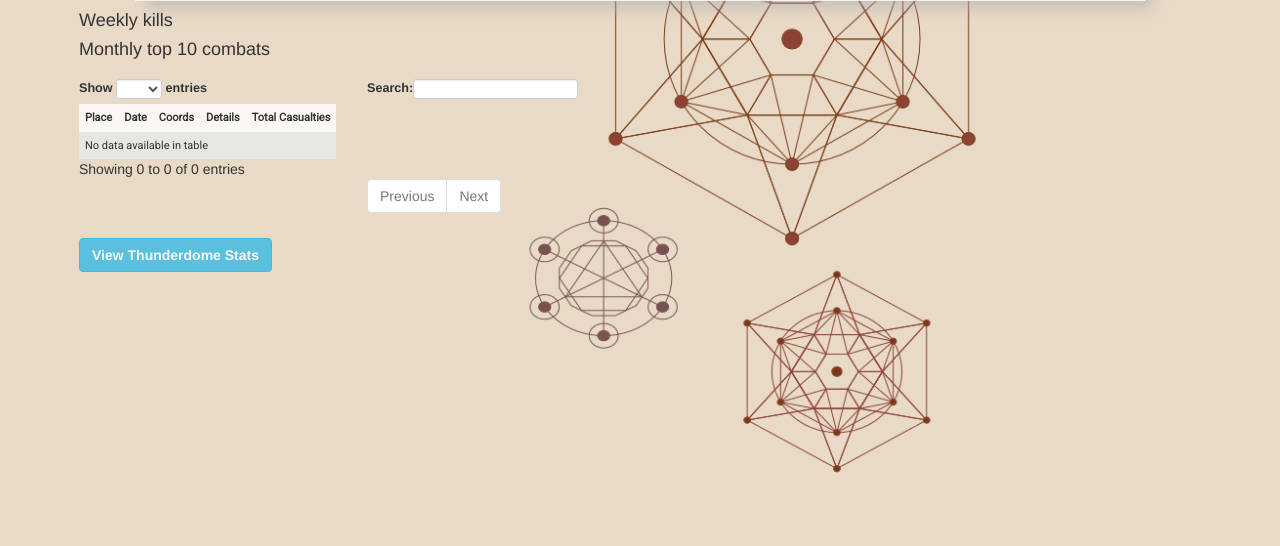
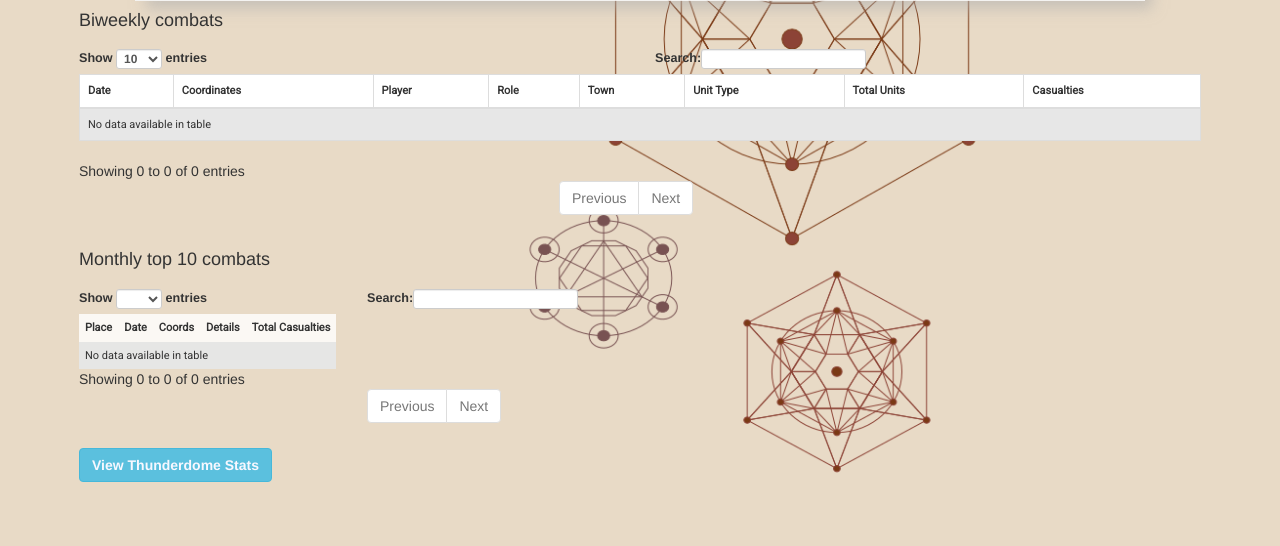
Before and after one commit to tinkinator/sinserver, a Django app: template apps/combats/templates/combats/stats.html in a window 1280 px wide. Shown: the part 203-749 px from the top of the page. Run offline with Django 3.2, Linux system fonts and the light colour scheme; the template is opened without the code that fills it, so the values that code supplies are empty; parts of the project's set-up code (start-up, migrations or seed data) failed here and were passed over; some libraries are stand-ins or nearby versions.

Commit message:
New combat stats and added links to the siege schedule views.

```diff
--- a/apps/combats/static/combats/js/combats.js
+++ b/apps/combats/static/combats/js/combats.js
@@ -1,5 +1,6 @@
 $(document).ready(function() {
     var topTenTable = $('#topTen').DataTable({"pageLength": 5});
+    var combatsTable = $('#biweekly').DataTable({"pageLength": 10});
     $('[data-toggle="tooltip"]').tooltip({container: 'body'});
     $('#topTen_wrapper > .row:nth-child(odd) > div').removeClass('col-sm-6').addClass('col-sm-3');
     // var plStatsEl = ;
--- a/apps/combats/templates/combats/stats.html
+++ b/apps/combats/templates/combats/stats.html
@@ -59,22 +59,33 @@
             </div>
     </div>
     <div>
-        <h4>Weekly kills</h4>
-
-        {% for player, value in totals.Players.items %}
-            <div class="info-cluster-1">{{ player }}
-            {% for enemy, units in value.Enemies.items %}
-            <div class="info-cluster-row">{{ enemy }}:
-                {% for x, y in units.Units.items  %}
-                    {% if x != 'Total' %}
-                    <div class="info-value1"><span class="orange">{{ y }}</span> {{ x }};</div>
-                    {% endif %}
-                    {% endfor %}
-                <div class="info-value"><b>Total: {{ value.Total }}</b></div>
-                </div>
+        <h4>Biweekly combats</h4>
+        <table id="biweekly" class="mytable table-paginated table table-bordered siegetable">
+        <thead>
+        <th>Date</th>
+        <th>Coordinates</th>
+        <th>Player</th>
+        <th>Role</th>
+        <th>Town</th>
+        <th>Unit Type</th>
+        <th>Total Units</th>
+        <th>Casualties</th>
+        </thead>
+        {% for key, combat in totals.items %}
+            {% for player in combat.Participants %}
+            <tr>
+                <td>{{ combat.Timestamp }}</td>
+                <td>{{ combat.X }}; {{ combat.Y }}</td>
+                <td class="{{ player.Role }}">{{ player.Player }}</td>
+                <td class="{{ player.Role }}">{{ player.Role }}</td>
+                <td>{{ player.Town }}</td>
+                <td>{{ player.UnitType }}</td>
+                <td>{{ player.Quantity }}</td>
+                <td>{{ player.Casualties }}</td>
+            </tr>
             {% endfor %}
-            </div>
     {% endfor %}
+    </table>
     </div>
     <h4>Monthly top 10 combats</h4>
     <table id="topTen" class="mytable1">
--- a/apps/combats/views.py
+++ b/apps/combats/views.py
@@ -37,7 +37,7 @@ def stats(request):
     troop_counts['wall'] = q3['wall_engines__sum']
 
     #get last week's total kills
-    req1 = requests.get(COMBATS_PATH+'/combats/totals/300')
+    req1 = requests.get(COMBATS_PATH+'/combats/biweekly/300')
     totals = req1.json()
     print "#########RESPONSE 1: %s ##########" % totals
 
--- a/apps/siege/templates/siege/myschedule.html
+++ b/apps/siege/templates/siege/myschedule.html
@@ -29,7 +29,7 @@
         <td class="speed"><p>{{r.speed}}</p>
         </td>
         <td class="square"><p>{{r.siege_square}}</p></td>
-        <td class="orders"><p>{{r.orders}}</p></td>
+        <td class="orders"><p><a href="{{r.target_url}}" target="_blank">{{r.orders}}</a></p></td>
         <td class="timer" data-toggle="tooltip" data-placement="top">{{r.launch_time}}</td>
     </tr>
     {% endfor %}
--- a/apps/siege/templates/siege/schedule.html
+++ b/apps/siege/templates/siege/schedule.html
@@ -28,7 +28,7 @@
         <td class="speed"><p>{{r.speed}}</p>
         </td>
         <td class="square"><p>{{r.siege_square}}</p></td>
-        <td class="orders"><p>{{r.orders}}</p></td>
+        <td class="orders"><p><a href="{{r.target_url}}" target="_blank">{{r.orders}}</a></p></td>
         <td class="timer" data-toggle="tooltip" data-placement="top">{{r.launch_time}}</td>
     </tr>
     {% endfor %}
--- a/apps/siege/views.py
+++ b/apps/siege/views.py
@@ -274,6 +274,7 @@ def schedule(request, siege):
         armies[idx]['troop_count'] = the_army.troop_count
         orders = army.orders
         target = calculate_target_coord(army.siege_square, the_siege.x_coord, the_siege.y_coord, orders)
+        armies[idx]['target_url'] = "https://elgea.illyriad.co.uk/#/Military/Orders/%s/%s" %(target[0], target[1])
         dist = calc_dist(the_army.city.x_coord, the_army.city.y_coord, target[0], target[1])
         travel_time = calc_time(speed, dist)
         launch_time = calc_launch_time(the_siege.landing_time, travel_time, armies[idx]['time_offset'])
@@ -312,6 +313,7 @@ def player_schedule(request):
         new_army['orders'] = army.orders
         new_army['siege_square'] = army.get_siege_square_display()
         target = calculate_target_coord(army.siege_square, siege_x, siege_y, army.orders)
+        new_army['target_url'] = "https://elgea.illyriad.co.uk/#/Military/Orders/%s/%s" %(target[0], target[1])
         dist = calc_dist(the_army.city.x_coord, the_army.city.y_coord, target[0], target[1])
         travel_time = calc_time(speed, dist)
         launch_time = calc_launch_time(landing_time, travel_time, armies[idx]['time_offset'])
--- a/sinserver/version.py
+++ b/sinserver/version.py
@@ -1,4 +1,4 @@
-VERSION = '1.4.7'
+VERSION = '1.4.8'
 
 if __name__ == '__main__':
     print VERSION
```
